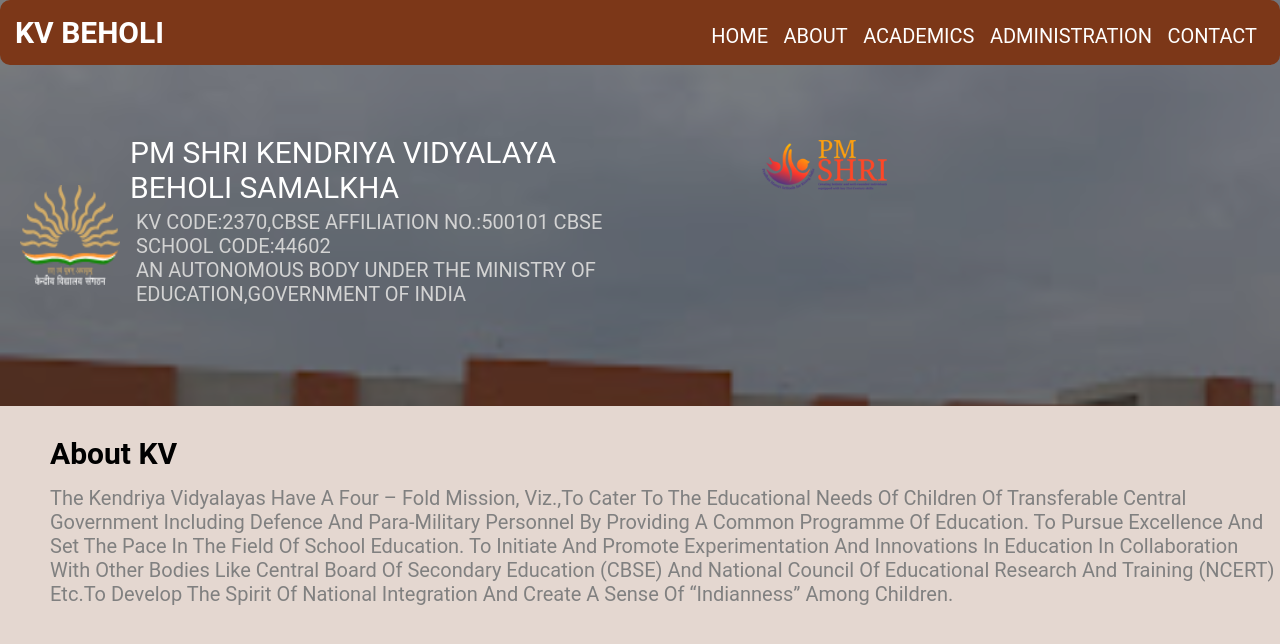
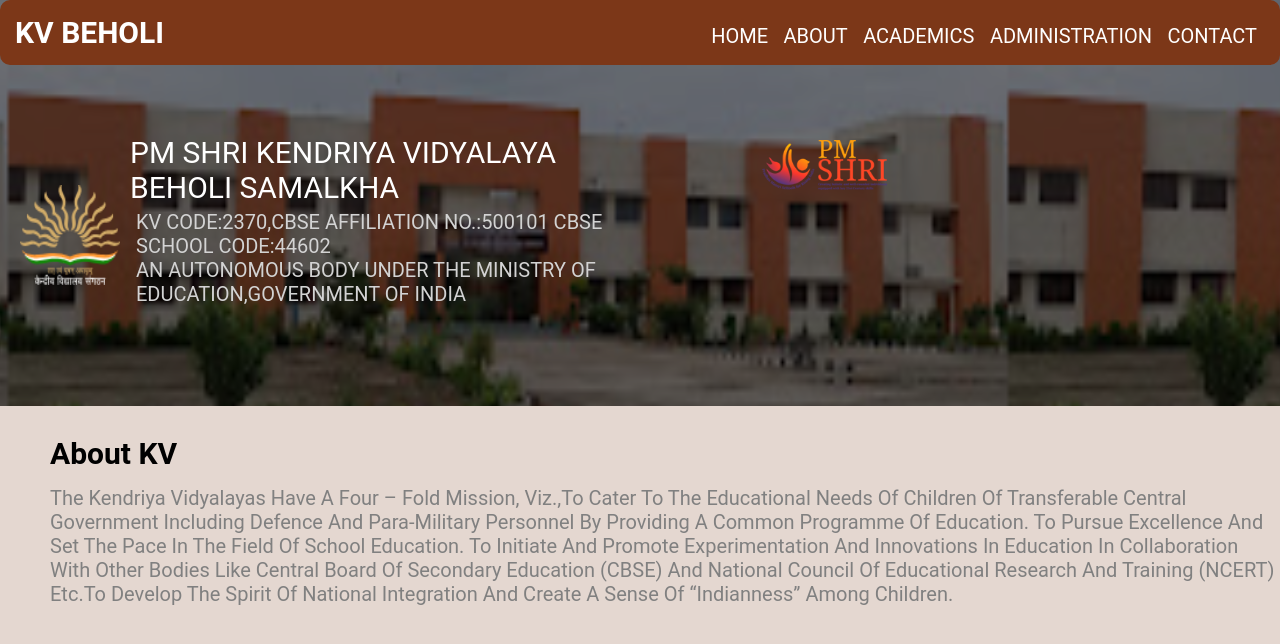
Before and after one commit to RookieProgrammerNothingSpecial/grp_school_web, a plain HTML site: page about.html in a window 1280 px wide. Drawn offline with Linux system fonts and the light colour scheme.

Commit message:
Add files via upload

```diff
--- a/css/style.css
+++ b/css/style.css
@@ -22,7 +22,9 @@
             background-image:url("../images/banner.png");
             background-color:rgba(0,0,0,0.5);
             background-blend-mode:multiply;
-            background-size:cover;
+            background-size: 1000px 1000px;
+            background-position: 100px;
+            background-position-x: 8px;
             }
             body{
                 margin:0;
```
